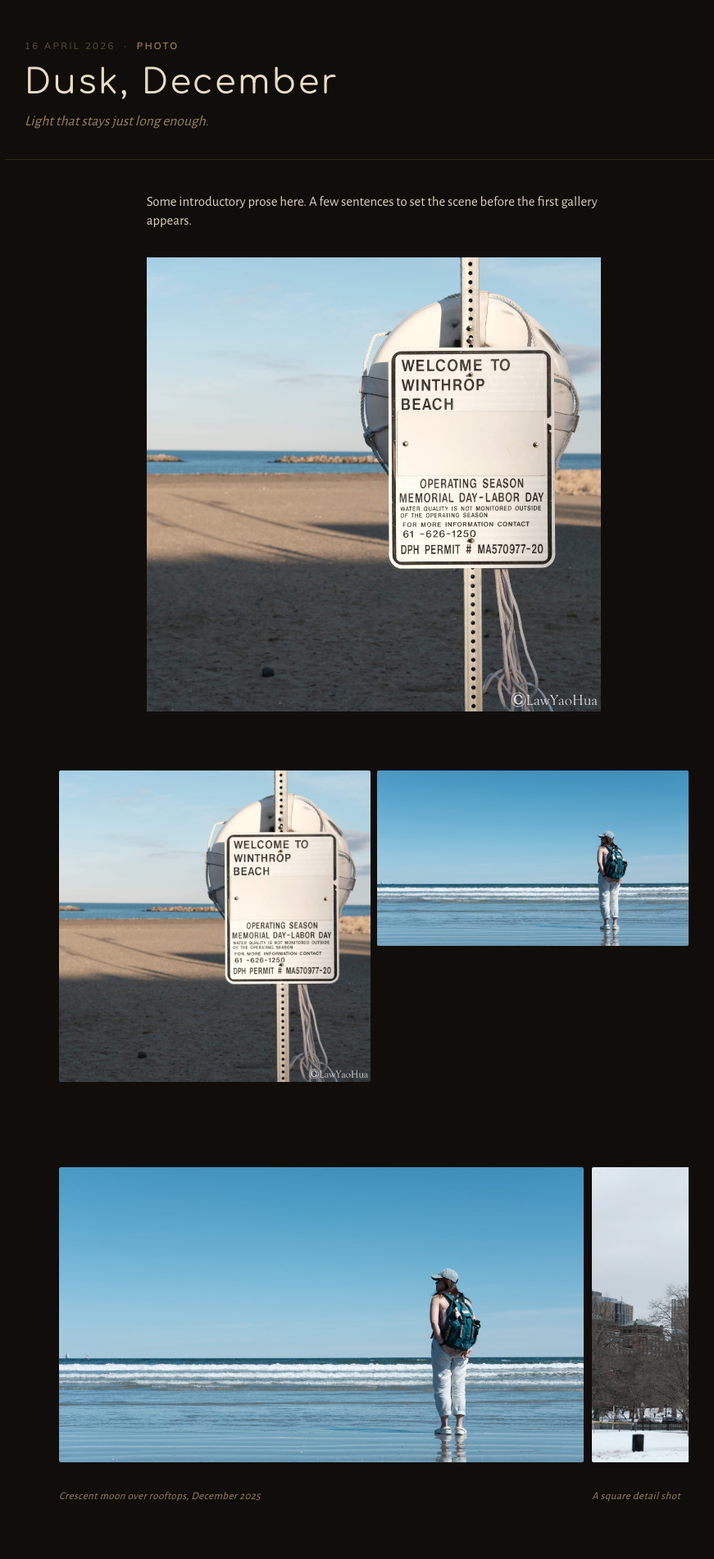
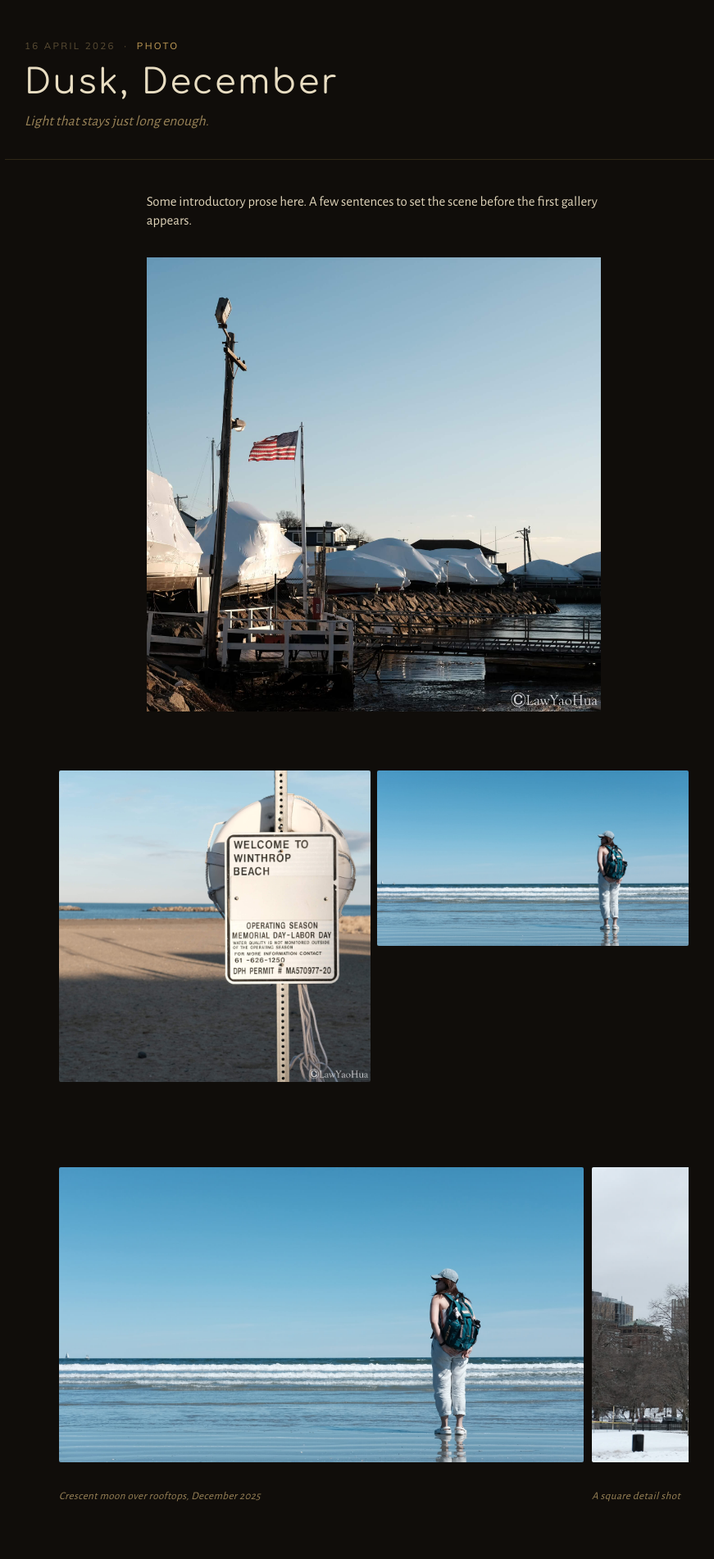
Before and after one commit to yhlreporter/site, a Jekyll site: the page built from _posts/2026-04-16-dusk-december.md, in a window 1280 px wide. Shown: the top 1902 px of the page at 82% size, without its empty margins (184-1055 px from the left). Built offline with Jekyll 4.4.1, drawn with Linux system fonts in a browser that asks for light colours; comment, search, counter and statistics services are not loaded.

Commit message:
Update 2026-04-16-dusk-december.md

```diff
--- a/_posts/2026-04-16-dusk-december.md
+++ b/_posts/2026-04-16-dusk-december.md
@@ -8,7 +8,7 @@ category: Photo
 
 Some introductory prose here. A few sentences to set the scene before the first gallery appears.
 
-![Your caption here]({{ '/assets/images/photo-8.jpg' | relative_url }})
+![Your caption here]({{ '/assets/images/photo-6.jpg' | relative_url }})
 
 <div class="gallery gallery--masonry">
   <div class="gallery__item" data-src="{{ '/assets/images/photo-8.jpg' | relative_url }}">
```
